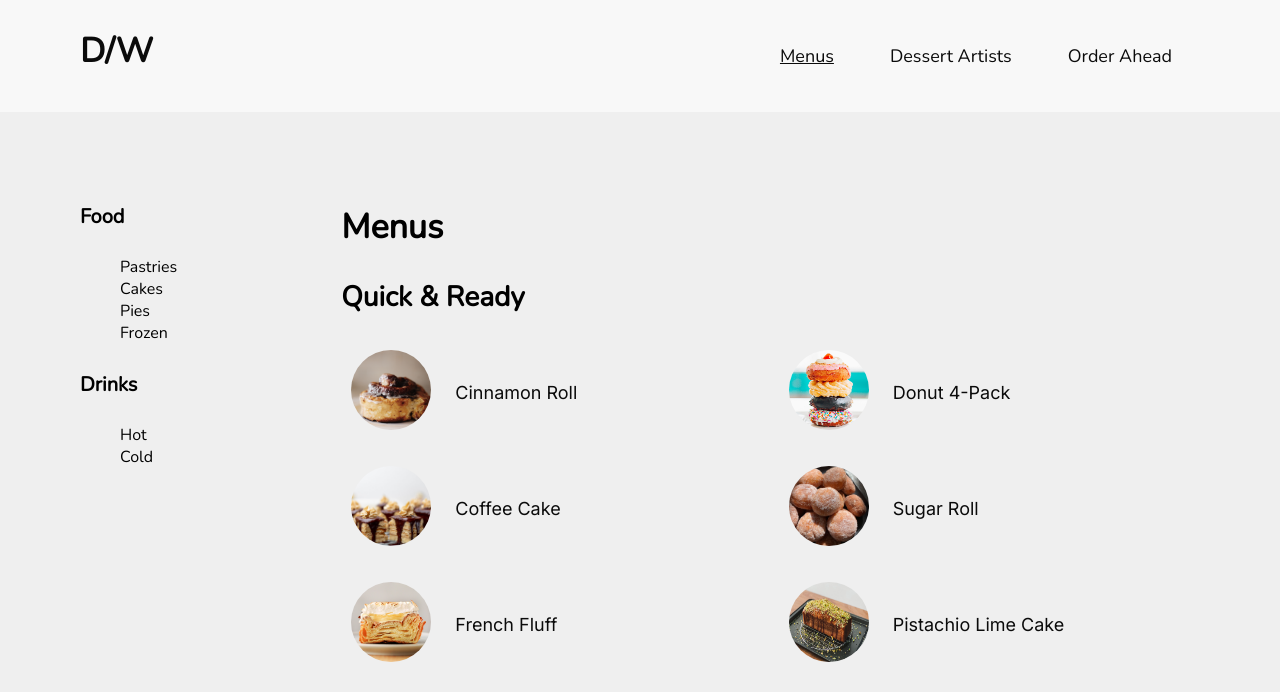
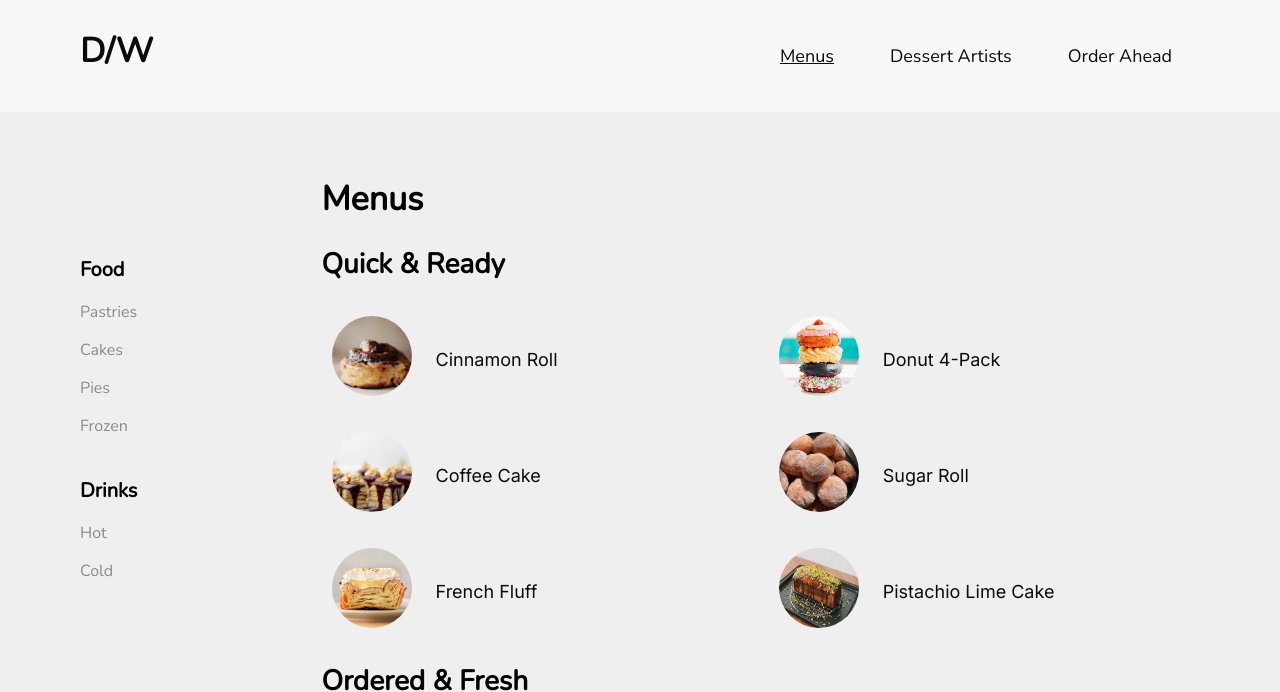
Before and after one commit to kyleh919/DessertWorld, a website: page pages/menus.html in a window 1280 px wide. Shown: the top 692 px of the page. Drawn offline with nearby package versions, Linux system fonts and the light colour scheme.

Commit message:
Adds styling to menus filtering

```diff
--- a/styles/components/filter.css
+++ b/styles/components/filter.css
@@ -1,3 +1,14 @@
+.nav__filter > div > h4 {
+  margin: 0;
+}
+
 .nav__filter > div > ul {
   list-style: none;
+  padding: 0px;
+  margin: 18px 0 40px 0;
 }
+
+.nav__filter > div > ul > li {
+  margin-bottom: 16px;
+  color: #8a8a8a;
+}
--- a/styles/pages/menus.css
+++ b/styles/pages/menus.css
@@ -1,3 +1,7 @@
+.menu > h1 {
+  margin: 0;
+}
+
 .menu-item-list {
   display: grid;
   row-gap: 4px;
@@ -27,6 +31,7 @@
 
   .page-content > aside {
     display: inline;
+    margin-top: 80px;
   }
 
   .page-content {
```
Also changed, not shown: pages/menus.html (+0 -1 lines).
